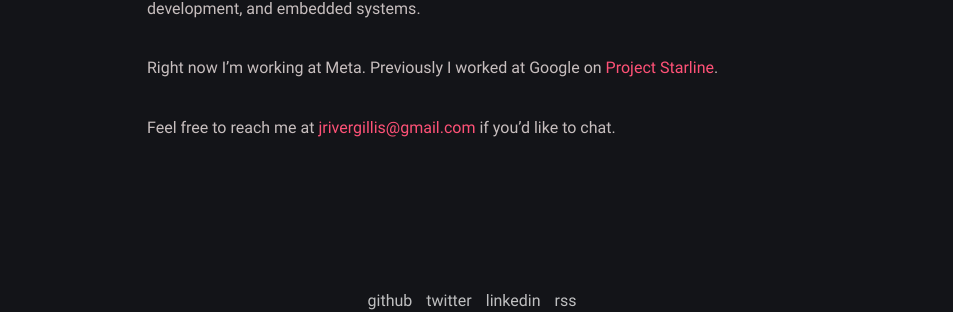
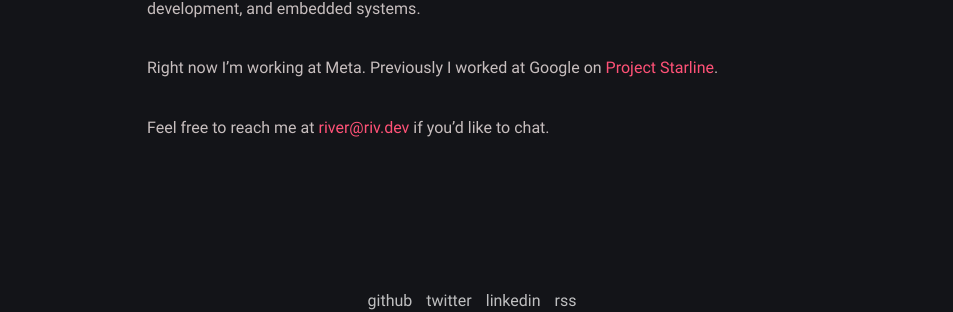
Before and after one commit to rivergillis/jekyll-blog, a Jekyll site: the page built from about.md, in a window 1280 px wide. Shown: the part 337-649 px from the top of the page, without its empty margins (163-1116 px from the left). Built offline with Jekyll 4.4.1, drawn with Linux system fonts in a browser that asks for light colours.

Commit message:
Update _config.yml

```diff
--- a/_config.yml
+++ b/_config.yml
@@ -1,5 +1,5 @@
 # Site settings
-title: River's Blog # site title
+title: River Gillis [riv.dev] # site title
 description: >- # site description
   This is my personal blog.
 lang: en-US # default lang
@@ -15,11 +15,11 @@ author:
   username: rivergillis # general username
   github: rivergillis # github username
   twitter: rivergillis # twitter username
-  email: jrivergillis@gmail.com # email adress
+  email: river@riv.dev # email adress
   avatar: /assets/img/avatar.jpg # change with your own avatar
 
 # URL settings
-url: "https://river.codes"
+url: "https://riv.dev"
 baseurl:
 permalink: /:title/
 google_analytics: UA-133886314-1
```
